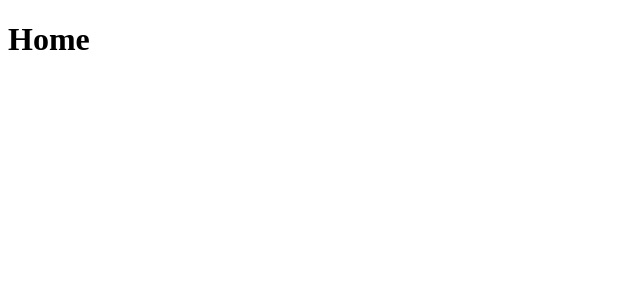
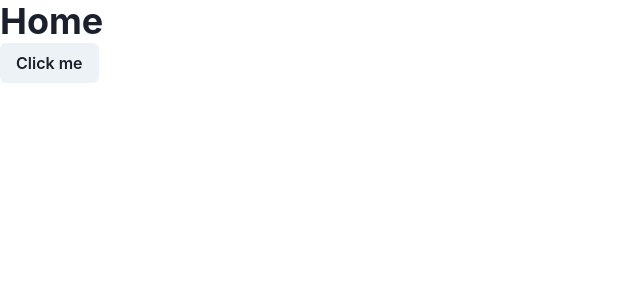
Before and after one commit to marcelhess/taskly, a React (Vite) app in the folder client/: page / in a window 1280 px wide. Shown: the top 300 px of the page, without its empty margins (0-640 px from the left). Built offline with nearby package versions, Linux system fonts and the light colour scheme.

Commit message:
Adding Chakra UI

```diff
--- a/client/package.json
+++ b/client/package.json
@@ -10,6 +10,10 @@
       "preview": "vite preview"
    },
    "dependencies": {
+      "@chakra-ui/react": "^2.8.2",
+      "@emotion/react": "^11.11.4",
+      "@emotion/styled": "^11.11.5",
+      "framer-motion": "^11.2.0",
       "react": "^18.2.0",
       "react-dom": "^18.2.0",
       "react-router-dom": "^7.6.2"
--- a/client/src/App.jsx
+++ b/client/src/App.jsx
@@ -1,17 +1,21 @@
 import { BrowserRouter, Routes, Route } from "react-router-dom";
+import { ChakraProvider } from "@chakra-ui/react";
 
-import Home from "./pages/Home";
-import SignIn from "./pages/SignIn";
-import SignUp from "./pages/SignUp";
+import Home from "./pages/Home.jsx";
+import SignIn from "./pages/SignIn.jsx";
+import SignUp from "./pages/SignUp.jsx";
 
 export default function App() {
    return (
+      <ChakraProvider>
          <BrowserRouter>
             <Routes>
                <Route path="/" element={<Home />} />
+               <Route path="/home" element={<Home />} />
                <Route path="/signin" element={<SignIn />} />
                <Route path="/signup" element={<SignUp />} />
             </Routes>
          </BrowserRouter>
+      </ChakraProvider>
    );
 }
--- a/client/src/pages/Home.jsx
+++ b/client/src/pages/Home.jsx
@@ -1,3 +1,10 @@
+import { Box, Heading, Button } from "@chakra-ui/react";
+
 export default function Home() {
-   return <h1>Home</h1>;
+   return (
+      <Box>
+         <Heading>Home</Heading>
+         <Button>Click me</Button>
+      </Box>
+   );
 }
```
Also changed, not shown: 1 other file (tests, documents, lock files or other folders). Lines whose indentation alone changed are shown as unchanged.
